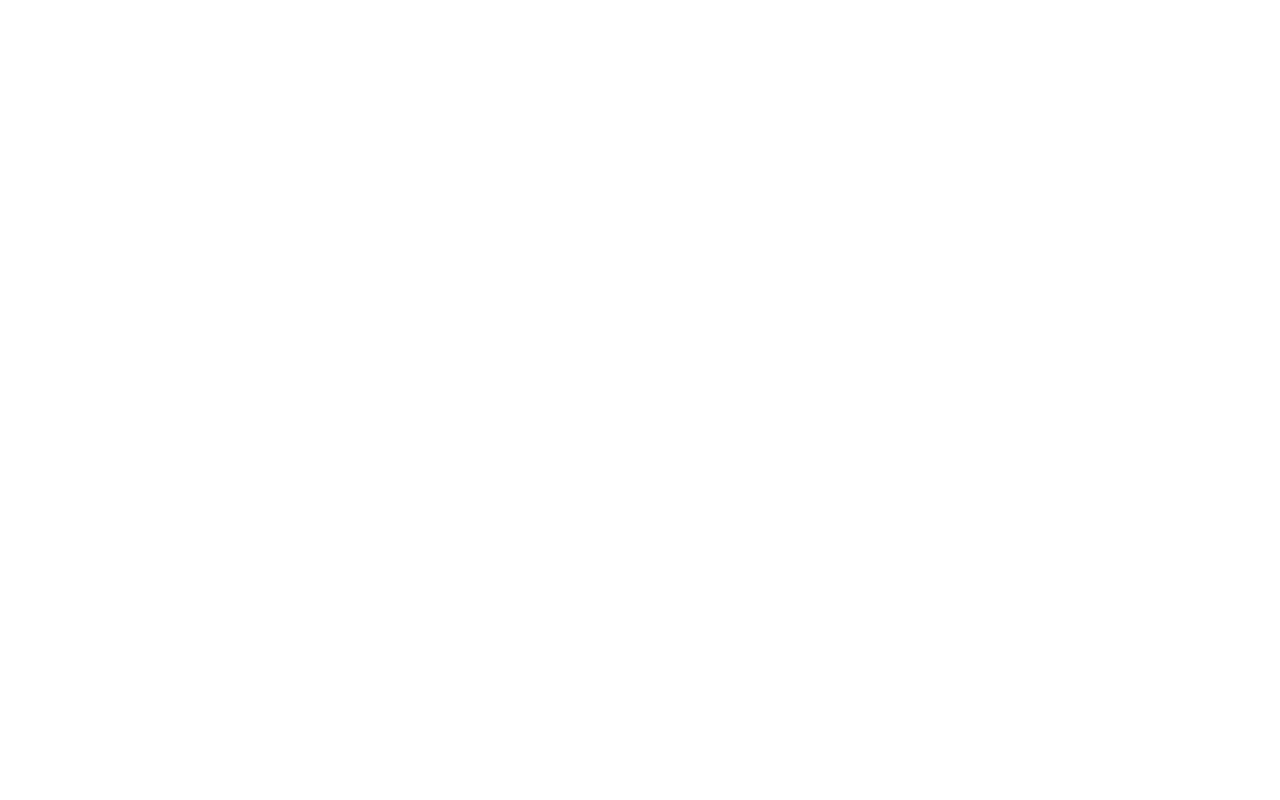
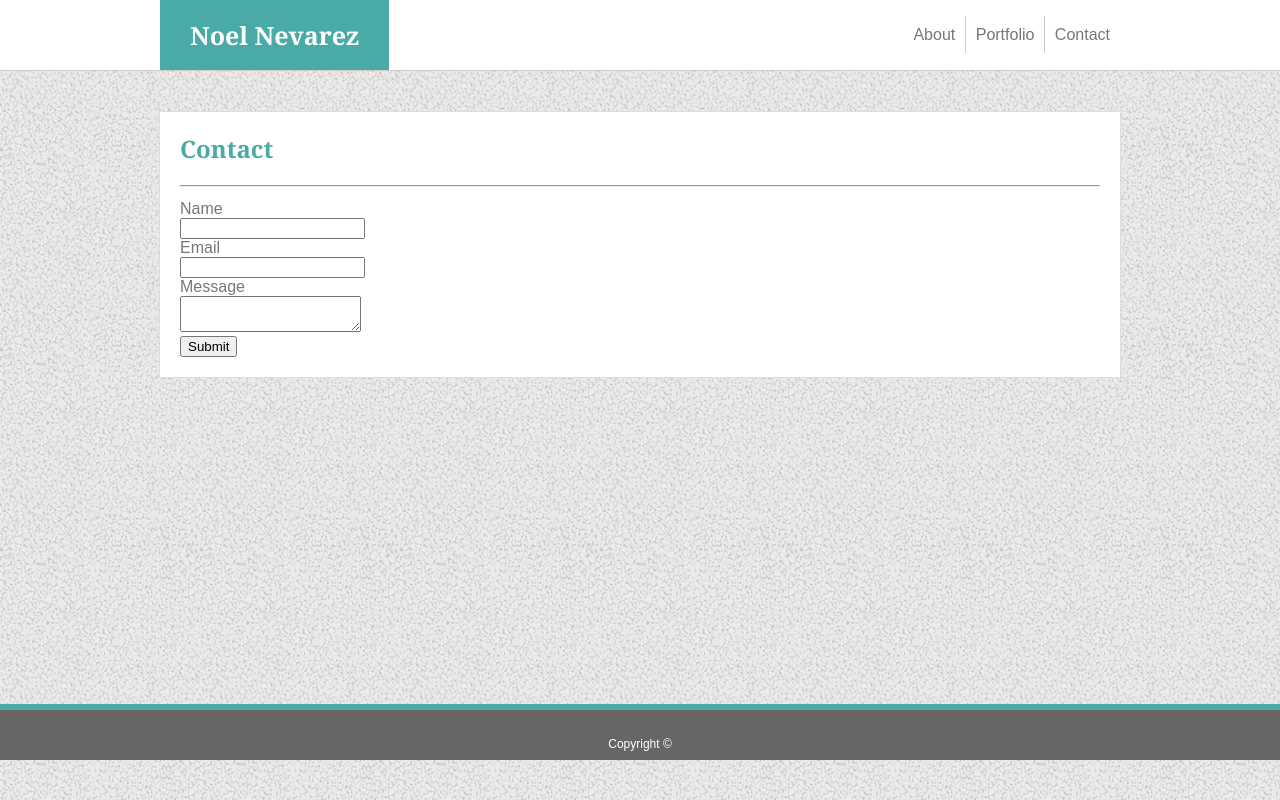
Before and after one commit to noel3740/Basic-Portfolio, a plain HTML site: page contact.html in a window 1280 px wide. Drawn offline with Linux system fonts and the light colour scheme.

Commit message:
Adding content to contact.html. Modifying style to fix issues in index.html.

```diff
--- a/assets/css/style.css
+++ b/assets/css/style.css
@@ -36,7 +36,6 @@ header{
 
 .navLinks {
     float: right;
-    height: 100%;
     line-height: 70px;
 }
 
@@ -49,7 +48,7 @@ header{
 }
 
 .navLinks a:hover{
-    background-color: #666666;
+    background-color: #4aaaa5;
     color: white;
 }
 
@@ -74,6 +73,7 @@ header{
 .mainContentHeader {
     color: #4aaaa5;
     font-family: 'Georgia', Times, Times New Roman, serif;
+    margin-top: 0px;
 }
 
 .myPic {
@@ -84,7 +84,7 @@ header{
 }
 
 .content{
-    padding-top: 15px;
+    padding-top: 5px;
 }
 
 footer {
--- a/contact.html
+++ b/contact.html
@@ -0,0 +1,60 @@
+<!DOCTYPE html>
+<html lang="en">
+<head>
+    <title>About Noel Nevarez</title>
+    <link rel="stylesheet" type="text/css" media="screen" href="assets/css/style.css" />
+</head>
+<body>
+    <div class="wrapper">
+        <!--Header with name and links to other pages-->
+        <header>
+            <div class="headerContainer">
+                <div class="yourNameSection">
+                    <p><strong>Noel Nevarez</strong></p>
+                </div>
+                <div class="navLinks">
+                    <a href="index.html">About</a>
+                    <a href="portfolio.html">Portfolio</a>
+                    <a href="contact.html">Contact</a>
+                </div>
+            </div>
+        </header>
+
+        <!--The contact section-->
+        <section class="mainContent clearfix">
+            <h1 class="mainContentHeader">Contact</h1>
+
+            <hr>
+            <div class="content">
+                <form>
+                    <div class="labelInputPair">
+                        <label>Name</label>
+                        <br>
+                        <input name="name" type="text"/>
+                    </div>
+
+                    <div class="labelInputPair">
+                        <label>Email</label>
+                        <br>
+                        <input name="email" type="text"/>
+                    </div>
+
+                    <div class="labelInputPair">
+                        <label>Message</label>
+                        <br>
+                        <textarea name="message"></textarea>
+                    </div>
+
+                    <div>
+                        <input class="button" type="submit" name="submit" value="Submit" />
+                    </div>
+                </form>
+            </div>
+        </section>
+    </div>
+    <!--Footer data-->
+    <footer>
+        <p class="copyRight">Copyright &copy;</p>
+    </footer>
+</body>
+</html>
```
Also changed, not shown: index.html (+7 -5 lines).
